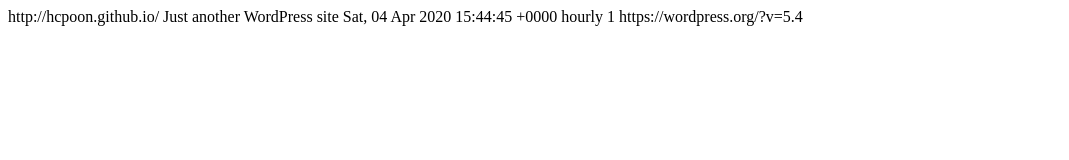
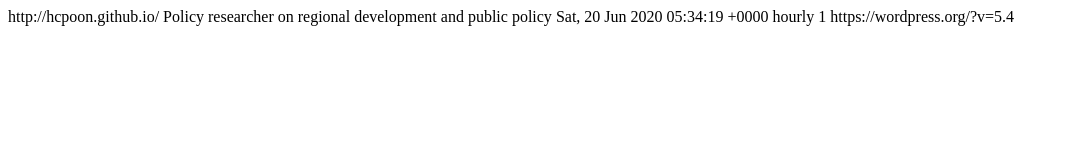
Before and after one commit to hcpoon/hcpoon.github.io, a plain HTML site: page comments/feed/index.html in a window 1280 px wide. Shown: the whole page, without its empty margins (0-1069 px from the left). Drawn offline with Linux system fonts and the light colour scheme.

Commit message:
WP2Static UPDATE comments/feed/index.html

```diff
--- a/comments/feed/index.html
+++ b/comments/feed/index.html
@@ -7,11 +7,11 @@
 	>
 <channel>
 	<title>
-	Comments for one.wordpress.test	</title>
+	Comments for Ray Poon	</title>
 	<atom:link href="https://hcpoon.github.io/comments/feed" rel="self" type="application/rss+xml" />
 	<link>http://hcpoon.github.io/</link>
-	<description>Just another WordPress site</description>
-	<lastBuildDate>Sat, 04 Apr 2020 15:44:45 +0000</lastBuildDate>
+	<description>Policy researcher on regional development and public policy</description>
+	<lastBuildDate>Sat, 20 Jun 2020 05:34:19 +0000</lastBuildDate>
 	<sy:updatePeriod>
 	hourly	</sy:updatePeriod>
 	<sy:updateFrequency>
```
